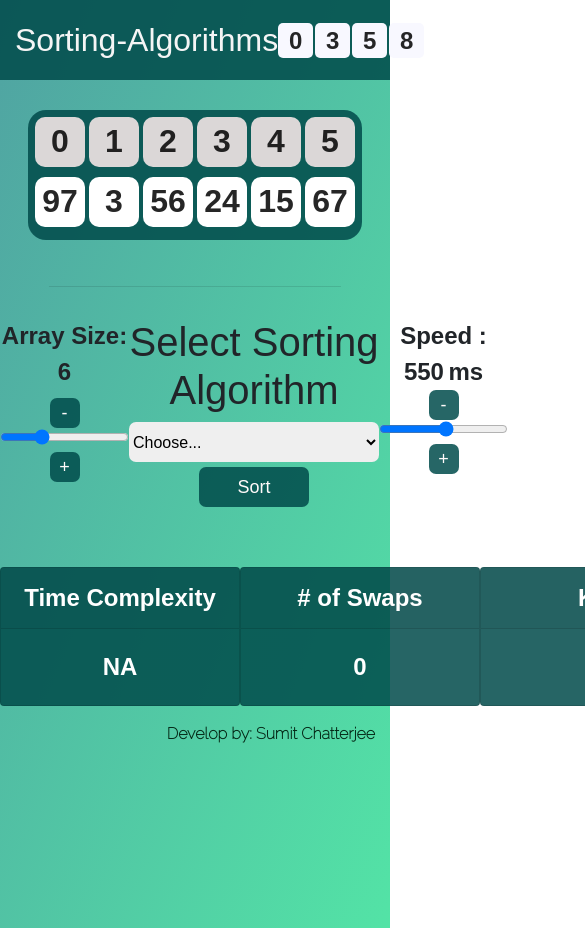
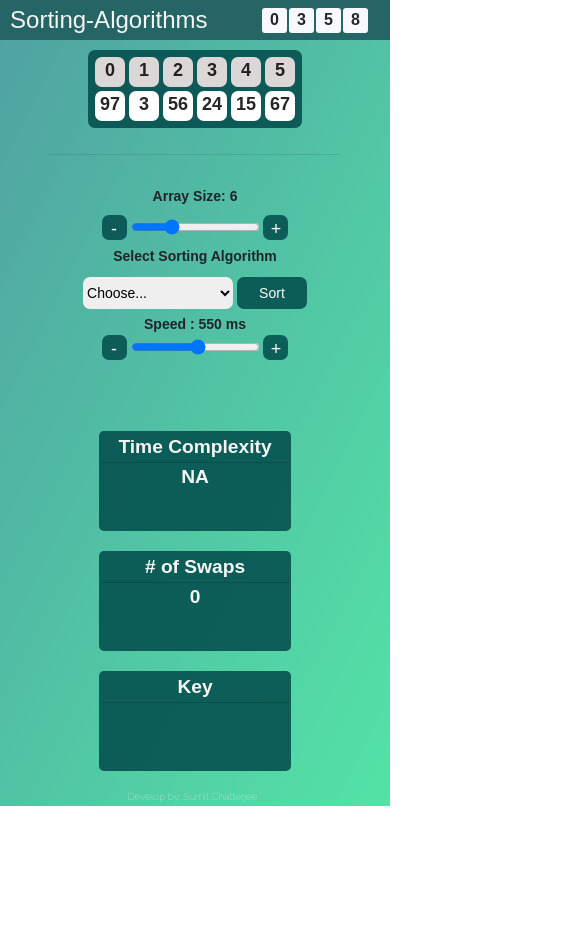
Before and after one commit to sumitIO/SortingAlgorithms, a plain HTML site: page index.html in a window 390 px wide. Shown: the top 928 px of the page, 585 px wide, since content can reach past the window. After the commit the page ends 844 px from the top, so only its background shows below. Drawn offline with nearby package versions, Linux system fonts and the light colour scheme; a web font is replaced by a local one.

Commit message:
responsive display

```diff
--- a/headerStyle.css
+++ /dev/null
@@ -1,88 +0,0 @@
-.header{
-    height: 80px;
-    display: grid;
-    grid-template-columns: 1fr 1fr;
-    background-color: rgb(0,75,75,0.85);
-    color: whitesmoke;
-    font-size: xx-large;
-    font-weight: 400;
-    /* text-align: center; */
-    /* forwards freezes the animation at last keyframe */
-    animation: dropHeader 0.5s ease-out forwards;
-}
-@keyframes dropHeader {
-    from{
-        transform: translateY(-60px);
-    }
-    to{
-        transform: translateY(0px);
-    }
-}
-
-.header-col1{
-    display: inline-flex;
-    margin-left: 15px;
-    align-items: center;
-    animation: moveHeadingRight 2.5s -0.5s ease-in-out forwards;
-}
-@keyframes moveHeadingRight {
-    0%{
-        transform: translateX(-1000px);
-    }
-    100%{
-        transform: translateX(0px);
-    }
-}
-.header-col2{
-    display: inline-flex;
-    justify-content: flex-end;
-    margin-right: 15px;
-    align-items: center;
-}
-.headerArraryWrapper{
-    display: flex;
-    font-size: x-large;
-    font-weight: 800;
-    color: rgb(0,0,0,0.85);
-    justify-content: flex-end;
-    opacity: 0;
-    animation: increaseOpacity 2.5s 1s forwards;
-}
-@keyframes increaseOpacity{
-    0%{
-        opacity: 0;
-    }
-    100%{
-        opacity: 1;
-    }
-}
-.h-block{
-    border-radius: 5px;
-    width: 35px;
-    height: 35px;
-    margin: 1px;
-    background-color: ghostwhite;
-    text-align: center;
-}
-#h0,#h2 {
-    animation: moveR 1s 1.75s forwards;
-}
-@keyframes moveR{
-    0%{
-        transform: translateX(0px);
-    }
-    100%{
-        transform: translateX(36px);
-    }
-}
-#h1,#h3 {
-    animation: moveL 1s 1.75s forwards;
-}
-@keyframes moveL{
-    0%{
-        transform: translateX(0px);
-    }
-    100%{
-        transform: translateX(-38px);
-    }
-}
--- a/index.html
+++ b/index.html
@@ -5,7 +5,6 @@
     <meta http-equiv="X-UA-Compatible" content="IE=edge">
     <meta name="viewport" content="width=device-width, initial-scale=1.0">
     <link rel="stylesheet" href="style.css">
-    <link rel="stylesheet" href="headerStyle.css">
     <link rel="stylesheet" href="https://stackpath.bootstrapcdn.com/bootstrap/4.4.1/css/bootstrap.min.css" integrity="sha384-Vkoo8x4CGsO3+Hhxv8T/Q5PaXtkKtu6ug5TOeNV6gBiFeWPGFN9MuhOf23Q9Ifjh" crossorigin="anonymous">
     <!-- Font -->
     <link rel="preconnect" href="https://fonts.gstatic.com">
@@ -15,7 +14,6 @@
 
 </head>
 <body">
-    <main>
     <div class="header">
         <div class="header-col1">
             <span class="char">S</span>
@@ -46,10 +44,10 @@
                 </div>
         </div>
     </div>
-        <div class="page-body">
+    <main>
+        <div class="page-main">
             <div class="array-wrapper">
                 <div class="array">
-                    <div class="row1">
                         <div class="index-wrapper">
                             <div class="index-block" id="0">0</div>
                             <div class="index-block" id="1">1</div>
@@ -58,8 +56,7 @@
                             <div class="index-block" id="4">4</div>
                             <div class="index-block" id="5">5</div>
                         </div>
-                    </div>
-                    <div class="row2">
+
                         <div class="wrapper">
                             <div class="default" id="0">97</div>
                             <div class="default" id="1">3</div>
@@ -70,15 +67,11 @@
                         </div>
                 </div>
             </div>
-                <!-- <div class="extra"> -->
-                    <!-- <div class="default" id="showKey"></div> -->
-                <!-- </div>         -->
-            </div>
             <hr>
             <div class="option-bar">
                 <div class="option-bar-row">
-                    <label for="length" class="size">Array Size:
-                        <span id="value" class="size"></span>
+                    <label for="length">Array Size:
+                        <span id="value"></span>
                     </label>
                     <br>
                     <button class="myButton decrement">-</button>
@@ -86,8 +79,9 @@
                     <button class="myButton increment">+</button>
                 </div>
                 <div class="option-bar-row">
-                    <h1>Select Sorting Algorithm</h1>
-                    <select name="sort" id="sort-menu">
+                    <span>Select Sorting Algorithm</span>
+                    <br>
+                    <select name="sort" id="sort-menu" class="sort-menu">
                         <option value="choose">Choose...</option>
                         <option value="bubble">Bubble Sort</option>
                         <!-- <option value="selection">Selection Sort</option> -->
@@ -97,9 +91,9 @@
                     <button class="sort-btn myButton">Sort</button>
                 </div>
                 <div class="option-bar-row">
-                    <span class="size">Speed :</span>
-                    <span id="speed-value" class="size"></span>
-                    <span class="size"> ms</span>
+                    <span>Speed :</span>
+                    <span id="speed-value"></span>
+                    <span> ms</span>
 
                     <br>
                     <button class="myButton speed-decrement">-</button>
@@ -108,27 +102,29 @@
                 </div>
             </div>
             <div class="additional">
-                        <div class="card text-white mb-3" style="width: 15rem;   background-color: rgb(0, 75, 75,0.85);">
-                            <div class="card-header size">Time Complexity</div>
-                            <div class="card-body">
-                              <p class="card-text time-comp size">NA</p>
+                        <div class="addi">
+                            <div class="add-header">Time Complexity</div>
+                            <div class="">
+                              <p class="time-comp">NA</p>
                             </div>
                           </div>
-                          <div class="card text-white mb-3" style="width: 15rem; background-color: rgb(0, 75, 75,0.85)">
-                            <div class="card-header size"># of Swaps</div>
-                            <div class="card-body">
-                              <p class="card-text swap size">0</p>
+                          <div class="addi">
+                            <div class="add-header"># of Swaps</div>
+                            <div class="">
+                              <p class="swap">0</p>
                             </div>
                           </div>
-                          <div class="card text-white mb-3" style="width: 15rem; background-color: rgb(0, 75, 75,0.85)">
-                            <div class="card-header size">Key</div>
-                            <div class="card-body extra" style="color : rgb(0, 0, 0,0.85)">
+                          <div class="addi">
+                            <div class="add-header">Key</div>
+                            <div class="extra">
                                     <!-- <div class="default" id="showKey"></div> -->
                             </div>
                           </div>
             </div>
+            <div class="footer">Develop by: Sumit Chatterjee</div>
+
         </div>
-        <div class="footer">Develop by: Sumit Chatterjee</div>
+
     </main>
     </body>
 <script src="./app.js"></script>
--- a/style.css
+++ b/style.css
@@ -1,72 +1,105 @@
 div{
     font-family: 'Yusei Magic', sans-serif;
 }
-main{
-    height: 110vh;
+/* HEADER */
+.header{
+    width: 100vw;
+    height: 80px;
+    display: grid;
+    grid-template-columns: 1fr 1fr;
+    background-color: rgb(0,75,75,0.85);
+    color: whitesmoke;
+    font-size: xx-large;
+    font-weight: 400;
+    text-align: center;
+    animation: dropHeader 0.5s ease-out forwards;
+}
+.header-col1{
+    display: inline-flex;
+    margin-left: 15px;
+    align-items: center;
+    animation: moveHeadingRight 2.5s -0.5s ease-in-out forwards;
+}
+.header-col2{
+    display: inline-flex;
+    justify-content: flex-end;
+    margin-right: 20px;
+    align-items: center;
+}
+.headerArraryWrapper{
+    display: flex;
+    font-size: x-large;
+    font-weight: 800;
+    color: rgb(0,0,0,0.85);
+    justify-content: flex-end;
+    opacity: 0;
+    animation: increaseOpacity 2.5s 1s forwards;
+}
+.h-block{
+    border-radius: 5px;
+    width: 35px;
+    height: 35px;
+    margin: 1px;
+    background-color: ghostwhite;
+}
+#h0,#h2 {
+    animation: moveR 1s 1.75s forwards;
+}
+#h1,#h3 {
+    animation: moveL 1s 1.75s forwards;
+}
+
+/* MAIN PAGE */
+.page-main{
+    height: 100hv;
+    font-size: 16px;
     background: #50a3a2;
     background: linear-gradient(to bottom right, #50a3a2 0%, #53e3a6 100%);
+    opacity: 0;
+    animation: mainAimation 1s 1.75s forwards;
 }
+
 hr{
     width: 75vw;
 }
-.page-body{
-    opacity: 0;
-
-    animation: mainAimation 1s 1.75s forwards;
-}
-@keyframes mainAimation {
-    from{
-        opacity: 0;
-    }
-    to{
-        opacity: 1;
-    }
-}
+/* ARRAY */
 .array-wrapper{
     padding-top: 30px;
     padding-bottom: 30px;
     display: grid;
     grid-template-columns: 1fr;
+    text-align: center;
+    font-size: xx-large;
+    font-weight: 600;
+
 }
 .array{
-    padding: 5px;
     display: grid;
     margin: auto;
+    padding: 8px;
     border-radius: 18px;
     border: none;
     background-color: rgb(0, 75, 75,0.85);
 }
-.row1,.row2{
-    height: 60px;
-    text-align: center;
-    font-size: x-large;
-    font-weight: 400;
-}
 .index-wrapper, .wrapper{
     display: flex;
-    font-size: xx-large;
-    font-weight: 800;
+    border: none;
 }
-.wrapper{
-    border: none;
-    border-radius: 15px;
-}
-.index-block, .default,.current-key{
+.index-block, .default,.current-key, .sorted-element{
     width: 50px;
     height: 50px;
     margin: 2px;
     border-radius: 10px;
     color: rgb(0, 0, 0,0.85);
 }
-
-.default:hover,.index-block:hover{
+/* .default:hover,.index-block:hover{
     width: 55px;
     height: 55px;
     font-size: 38px;
     box-shadow: 0px 0px 3px;
     border: none;
     transition: width 200ms, height 200ms, font-size 200ms;
-}
+} */
 .index-block{
     background-color: rgb(219, 215, 215);
 }
@@ -80,18 +113,18 @@ hr{
 }
 .sorted-element, .key{
     border-radius: 10px;
-    width: 50px;
-    height: 50px;
-    margin: 2px;
     background-color: rgb(10, 221, 80);
     color: rgb(0, 0, 0,0.85);
     transition: background-color 500ms, color 500ms;
 }
+/* OPTIONS BAR */
 .option-bar, .additional{
     display: grid;
     grid-template-columns: 1fr 1fr 1fr;
     padding-top: 10px;
     text-align: center;
+    font-size: 1.50rem;
+    font-weight: 600;
 }
 .additional{
     margin-top: 50px;
@@ -100,17 +133,12 @@ hr{
 .option-bar-row{
     padding-top: 5px;
 }
-.size{
-    font-size: x-large;
-    font-weight: 700;
-}
-#sort-menu{
+.sort-menu{
     width: 250px;
     height: 40px;
     border-radius: 7px;
     border: none;
 }
-
 #sort-menu:hover{
     box-shadow: 0px 0px 3px;
 
@@ -133,31 +161,238 @@ hr{
     opacity: 0.5;
 }
 .sort-btn{
-    margin-top: 5px;
+    margin-top: 10px;
     width: 110px;
     height: 40px;
-    background: rgb(0, 75, 75,0.85);
-    color: snow;
+}
+.addi{
+    margin: 10px;
+    padding: 2px;
+    width: 12rem;
+    height: 100px;
     border: none;
-    border-radius: 7px;
+    border-radius: 5px;
+    background-color: rgb(0, 75, 75,0.85);
+    font-size: 1.2rem;
+    color: whitesmoke;
+}
+.add-header{
+    border-bottom: 1px solid rgb(0, 0, 0,0.15);
+}
+.footer{
+    position: relative;
+    bottom: 2px;
+    text-align: end;
+    font-family: 'Raleway', sans-serif;
+    font-size: 12px;
+    color: whitesmoke
 }
 
-.extra{
-    text-align: center;
-    margin: auto;
-    font-size: xx-large;
-    font-weight: 800;
+/* Aimation Classes */
+/* Animation Classes for Bubble Sort */
+.move-right-bubble{
+    background-color: rgb(202, 43, 43);
+    animation: mrb 500ms;
+}
+.move-left-bubble{
+    background-color: rgb(202, 43, 43);
+    animation: mlb 500ms;
+}
+/* Animation Classes for Insertion Sort */
+.move-right{
+    background-color: rgb(202, 43, 43);
+    animation: mr 500ms ;
+}
+.move-left{
+    background-color: rgb(202, 43, 43);
+    animation: ml 500ms ;
+}
+.removing{
+    animation: remove 100ms;
+}
+.adding{
+    animation: add 100ms;
+}
+
+@media (max-width: 640px){
+    .header{
+        width: 100vw;
+        height: 40px;
+        font-size: x-large;
+        font-weight: 400;
+        position: fixed;
+        top: 0;
+    }
+    .header-col1{
+        margin-left: 10px;
+    }
+    .header-col2{
+        margin-right: 20px;
+    }
+    .h-block{
+        border-radius: 3px;
+        width: 25px;
+        height: 25px;
+        font-size: medium;
+    }
+    #h0,#h2 {
+        animation: moveR640 1s 1.75s forwards;
+    }
+    #h1,#h3 {
+        animation: moveL640 1s 1.75s forwards;
+    }
+    .page-main{
+        margin-top: 40px;
+        width: 100wv;
+    }
+    .array-wrapper{
+        text-align: center;
+        padding-top: 10px;
+        padding-bottom: 10px;
+        display: grid;
+        grid-template-columns: 1fr;
+        font-size: 18px;
+        font-weight: 700;
+    }
+    .array{
+        display: grid;
+        margin: auto;
+        padding: 5px;
+        border-radius: 7px;
+        border: none;
+        background-color: rgb(0, 75, 75,0.85);
+    }
+    .index-wrapper, .wrapper{
+        display: flex;
+        border: none;
+    }
+    .index-block, .default,.current-key, .sorted-element{
+        width: 30px;
+        height: 30px;
+        margin: 2px;
+        border-radius: 7px;
+        color: rgb(0, 0, 0,0.85);
+    }
+    .option-bar, .additional{
+        margin-top: px;
+        display: flex;
+        flex-direction: column;
+        font-size: 14px;
+        align-items: center;
+    }
+    .sort-menu{
+        width: 150px;
+        height: 32px;
+        border-radius: 7px;
+        border: none;
+    }
+    .myButton{
+        width: 25px;
+        height: 25px;
+    }
+    .sort-btn{
+        margin-top: 10px;
+        width: 70px;
+        height: 32px;
+        font-size: 14px;
+    }
+    .footer{
+        margin-top: 10px;
+        margin-right: 5px;
+        text-align: center;
+        font-size: 10px;
+    }
+    /* Animation Classes*/
+    .move-right-bubble{
+        background-color: rgb(202, 43, 43);
+        animation: mrb640 500ms;
+    }
+    .move-left-bubble{
+        background-color: rgb(202, 43, 43);
+        animation: mlb640 500ms;
+    }
+    .move-right{
+        background-color: rgb(202, 43, 43);
+        animation: mr640 500ms ;
+    }
+    .move-left{
+        background-color: rgb(202, 43, 43);
+        animation: ml640 500ms ;
+    }
 }
 
 
-/* Aimation Classes */
-
-/* Animation Classes for Bubble Sort */
-.move-right-bubble{
-    background-color: rgb(202, 43, 43);
-    animation: tl 500ms;
+/* ANIMATIONS */
+/* Header drop */
+@keyframes dropHeader {
+    from{
+        transform: translateY(-60px);
+    }
+    to{
+        transform: translateY(0px);
+    }
 }
-@keyframes tl {
+/* header-col1 */
+@keyframes moveHeadingRight {
+    0%{
+        transform: translateX(-1000px);
+    }
+    100%{
+        transform: translateX(0px);
+    }
+}
+/* header-col2 */
+@keyframes increaseOpacity{
+    0%{
+        opacity: 0;
+    }
+    100%{
+        opacity: 1;
+    }
+}
+@keyframes moveR{
+    0%{
+        transform: translateX(0px);
+    }
+    100%{
+        transform: translateX(36px);
+    }
+}
+@keyframes moveL{
+    0%{
+        transform: translateX(0px);
+    }
+    100%{
+        transform: translateX(-38px);
+    }
+}
+@keyframes moveR640{
+    0%{
+        transform: translateX(0px);
+    }
+    100%{
+        transform: translateX(26px);
+    }
+}
+@keyframes moveL640{
+    0%{
+        transform: translateX(0px);
+    }
+    100%{
+        transform: translateX(-28px);
+    }
+}
+/* main-page */
+@keyframes mainAimation {
+    from{
+        opacity: 0;
+    }
+    to{
+        opacity: 1;
+    }
+}
+/* BUBBLE SORT */
+@keyframes mrb {
     0% {
         transform: translateX(52px);
     }
@@ -165,11 +400,7 @@ hr{
         transform: translateX(0px);
     }
 }
-.move-left-bubble{
-    background-color: rgb(202, 43, 43);
-    animation: tr 500ms;
-}
-@keyframes tr {
+@keyframes mlb {
     0% {
         transform: translateX(-52px);
     }
@@ -177,27 +408,23 @@ hr{
         transform: translateX(0px);
     }
 }
-@keyframes moveKeyDown{
-    0%{
-        transform: translate(0px,0px);
+@keyframes mrb640 {
+    0% {
+        transform: translateX(32px);
     }
-    50%{
-        transform: translate(0px,50px);
-    }
-    100%{
-        transform: translate(0px,0px);
+    50% {
+        transform: translateX(0px);
     }
 }
-
-/* Animation Classes for Insertion Sort */
-.move-right{
-    border-radius: 10px;
-    width: 50px;
-    height: 50px;
-    margin: 2px;
-    background-color: rgb(202, 43, 43);
-    animation: mr 500ms ;
+@keyframes mlb640 {
+    0% {
+        transform: translateX(-32px);
+    }
+    50% {
+        transform: translateX(0px);
+    }
 }
+/* INSERTION SORT */
 @keyframes mr{
     0%{
         transform: translate(0px,0px);
@@ -206,16 +433,7 @@ hr{
     50%{
         transform: translate(52px,0px);
         background-color: rgb(29, 223, 94);
-
     }
-}
-.move-left{
-    border-radius: 10px;
-    width: 50px;
-    height: 50px;
-    margin: 2px;
-    background-color: rgb(202, 43, 43);
-    animation: ml 500ms ;
 }
 @keyframes ml{
     0%{
@@ -225,21 +443,29 @@ hr{
     50%{
         transform: translate(-52px,0px);
         background-color: rgb(29, 223, 94);
-
     }
 }
-
-.footer{
-    margin-right: 15px;
-    text-align: end;
-    font-family: 'Raleway', sans-serif;
-    color: rgb(4, 39, 21);
-    font-weight: 600;
+@keyframes mr640{
+    0%{
+        transform: translate(0px,0px);
+        background-color: rgb(202, 43, 43);
+    }
+    50%{
+        transform: translate(32px,0px);
+        background-color: rgb(29, 223, 94);
+    }
 }
-
-.removing{
-    animation: remove 100ms;
+@keyframes ml640{
+    0%{
+        transform: translate(0px,0px);
+        background-color: rgb(202, 43, 43);
+    }
+    50%{
+        transform: translate(-32px,0px);
+        background-color: rgb(29, 223, 94);
+    }
 }
+/* Array add/remove */
 @keyframes remove{
     from{
         opacity: 1;
@@ -247,9 +473,6 @@ hr{
     to{
         opacity: 0;
     }
-}
-.adding{
-    animation: add 100ms;
 }
 @keyframes add{
     from{
```
Lines whose indentation alone changed are shown as unchanged.
